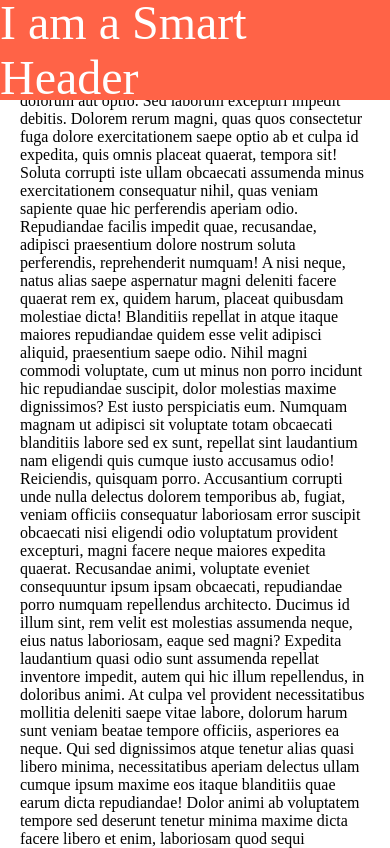
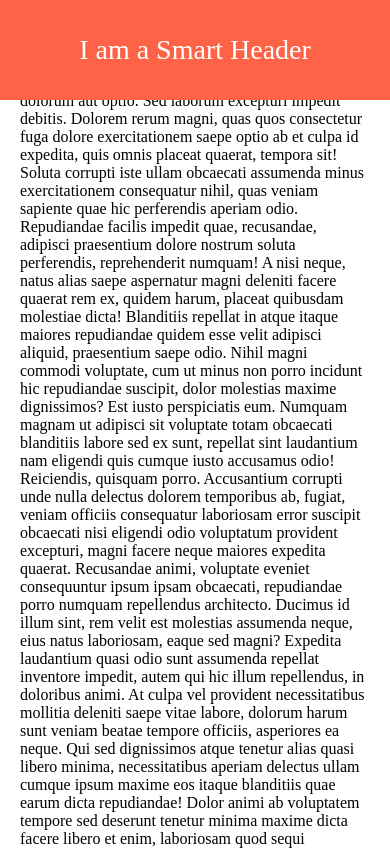
Before and after one commit to YuriiLukianovych/smart-header, a plain HTML site: page index.html in a window 390 px wide. Shown: the top 848 px of the page. Drawn offline with Linux system fonts and the light colour scheme.

Commit message:
fix header font-size for mobile

```diff
--- a/style.css
+++ b/style.css
@@ -21,6 +21,10 @@
     position: fixed;
     top: 0;
     left: 0;
+
+    @media screen and (max-width: 767.9px) {
+        font-size: 28px;
+    }
 }
 .header.hide {
     /* ховаємо вверх, мінус висоту хедера 100px */
```
